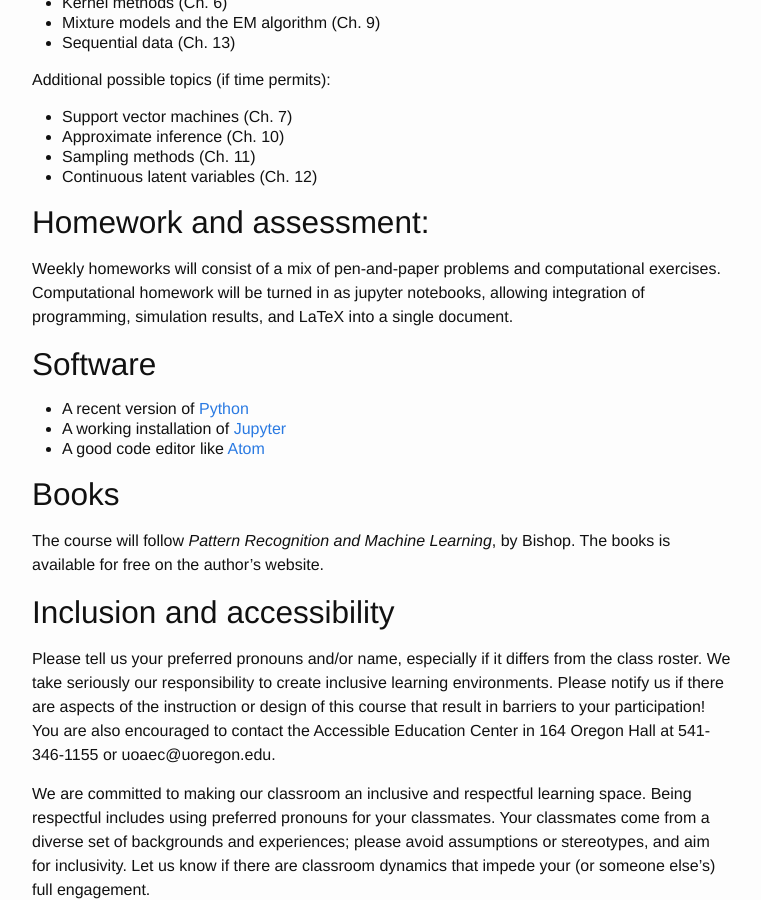
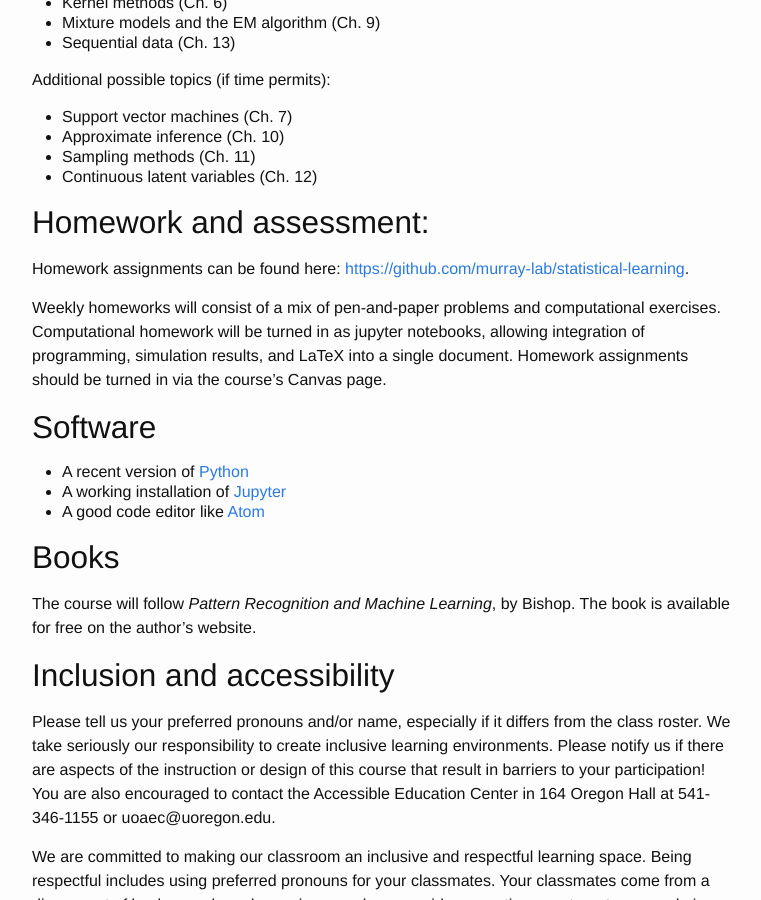
Before and after one commit to uo-applied-math/applied_math, a Jekyll site: the page built from pages/winter.md, in a window 1280 px wide and 900 px high, scrolled down 1050 px. Shown: the whole window, without its empty margins (258-1019 px from the left). Built offline with Jekyll 4.4.1, drawn with Linux system fonts in a browser that asks for light colours.

Commit message:
Update winter.md

```diff
--- a/pages/winter.md
+++ b/pages/winter.md
@@ -46,7 +46,9 @@ Additional possible topics (if time permits):
 
 ## Homework and assessment:
 
-Weekly homeworks will consist of a mix of pen-and-paper problems and computational exercises. Computational homework will be turned in as jupyter notebooks, allowing integration of programming, simulation results, and LaTeX into a single document.
+Homework assignments can be found here: [https://github.com/murray-lab/statistical-learning](https://github.com/murray-lab/statistical-learning).
+
+Weekly homeworks will consist of a mix of pen-and-paper problems and computational exercises. Computational homework will be turned in as jupyter notebooks, allowing integration of programming, simulation results, and LaTeX into a single document. Homework assignments should be turned in via the course's Canvas page.
 
 ## Software
 
@@ -56,7 +58,7 @@ Weekly homeworks will consist of a mix of pen-and-paper problems and computation
 
 ## Books
 
-The course will follow *Pattern Recognition and Machine Learning*, by Bishop. The books is available for free on the author's website.
+The course will follow *Pattern Recognition and Machine Learning*, by Bishop. The book is available for free on the author's website.
 
 ## Inclusion and accessibility
 
```
